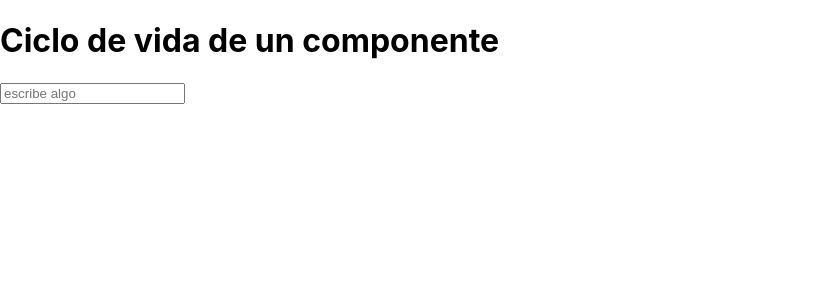
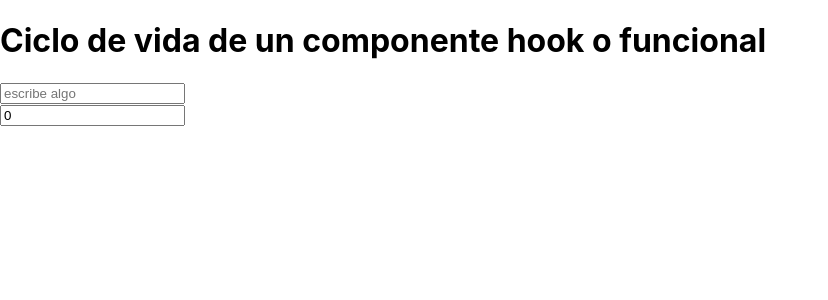
Before and after one commit to Branyoe/react-course, a React (Create React App) app: page / in a window 1280 px wide. Shown: the top 300 px of the page, without its empty margins (0-828 px from the left). Built offline with nearby package versions, Linux system fonts and the light colour scheme.

Commit message:
useEffect

```diff
--- a/src/App.js
+++ b/src/App.js
@@ -1,5 +1,5 @@
 //importaciones
-import { useState , Component } from 'react';
+import { useState, useEffect, Component } from 'react';
 //************************Login ejemplo*********************++ */
 // //componente en función
 // function App() {
@@ -98,43 +98,90 @@ import { useState , Component } from 'react';
 // }
 
 //******************************************************************************************* */
-//ciclo de vida
-class App extends Component{
-  constructor(props) { //se ejecuta cuando se inicializa el componente
-    super(props);
-    console.log("Contructor");
-    this.state = {name: ""};
-  }
+//ciclo de vida*********+
+// class App extends Component{
+//   constructor(props) { //se ejecuta cuando se inicializa el componente
+//     super(props);
+//     console.log("Contructor");
+//     this.state = {name: ""};
+//   }
 
-  componentDidMount(){
-    console.log("didMount");
-  }
+//   componentDidMount(){ // se ejecuta cuando se monta el componente
+//     console.log("didMount");
+//   }
 
-  componentDidUpdate(prevProps, prevState, snapshot/*es el valor que retorna getSnapshot*/) {//se ejecuta cuando actualizas el estado del componente (setState)
-    console.log("didUpdate", snapshot);
-  }
+//   componentDidUpdate(prevProps, prevState, snapshot/*es el valor que retorna getSnapshot*/) {//se ejecuta cuando actualizas el estado del componente (setState)
+//     console.log("didUpdate", snapshot);
+//   }
 
-  // shouldComponentUpdate(){ //permite cancelar el rerenderizado
-  //   return false;
+//   // shouldComponentUpdate(){ //permite cancelar el rerenderizado
+//   //   return false;
+//   // }
+
+//   getSnapshotBeforeUpdate(prevProps, prevState) {//se ejecuta antes de update y te da el estado y las porps anteriores a este mismo
+//     console.log(prevProps, prevState);
+//     return "yes";
+//   }
+
+//   render() {
+
+//     return (
+//       <div>
+//         <h1>Ciclo de vida de un componente</h1>
+//         <div>
+//           <input placeholder='escribe algo' value={this.state.name} onChange={({ target: { value } }) => this.setState({ name: value })}/>
+//         </div>
+//       </div>
+//     );
+//   }
 // }
 
-  getSnapshotBeforeUpdate(prevProps, prevState) {//se ejecuta antes de update y te da el estado y las porps anteriores a este mismo
-    console.log(prevProps, prevState);
-    return "yes";
+//******************************************************************************************** */
+//useEfect***********
+//nos ayuda a implementar el ciclo de vida en los hooks/componentes funcionales
+
+const App = () => {
+  const [name, setName] = useState("");//definicion de useState;
+  const [age, setAge] = useState(0);
+  //equicalente a componentDidMount
+  useEffect(() => {
+    console.log(`AppComponent montado`);
+
+    return () => { // se ejcuta cuando el componente se desmonta
+      console.log("AppComponent desmontado");
     }
+  }, []);
 
-  render() {
+  //equivalente a componentDidUpdate (referencia a todo el componente)
+  useEffect(() => {
+    console.log("AppComponent actualizado");
+  });
 
+  //se ejecuta unicamente cuando el estado age del componente se actualiza
+  useEffect(() => console.log("AppComponent actualizado en Age: " + age), [age]);
+
+  //se ejecuta unicamente cuando el estado age del componente se actualiza
+  useEffect(() => console.log("AppComponent actualizado en Name: " + name), [name]);
+
+  //se ejecuta cuando el estado age o name del componente se actualiza
+  useEffect(() => console.log("AppComponent actualizado en Name o Age: "), [name, age]);
+
+  //render
   return (
     <div>
-        <h1>Ciclo de vida de un componente</h1>
+      <h1>Ciclo de vida de un componente hook o funcional</h1>
       <div>
-          <input placeholder='escribe algo' value={this.state.name} onChange={({ target: { value } }) => this.setState({ name: value })}/>
+        <input placeholder='escribe algo' value={name} onChange={({ target: { value } }) => setName(value)} />
+        <br></br>
+        <input
+          placeholder="edad"
+          type="number"
+          value={age}
+          onChange={({target: { value }}) => setAge(value)}
+        ></input>
       </div>
     </div>
   );
 }
-}
-
 
 export default App;
```
Lines whose indentation alone changed are shown as unchanged.
